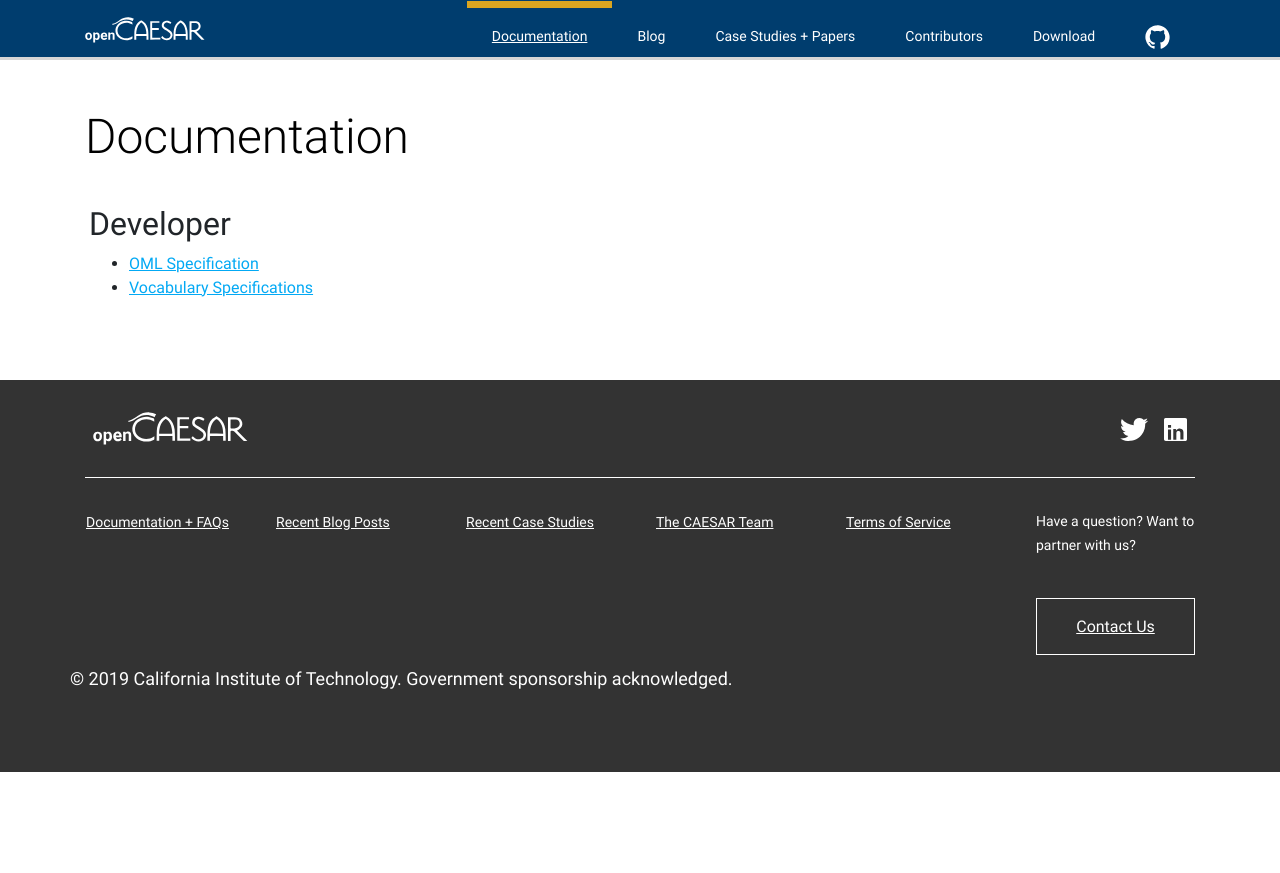
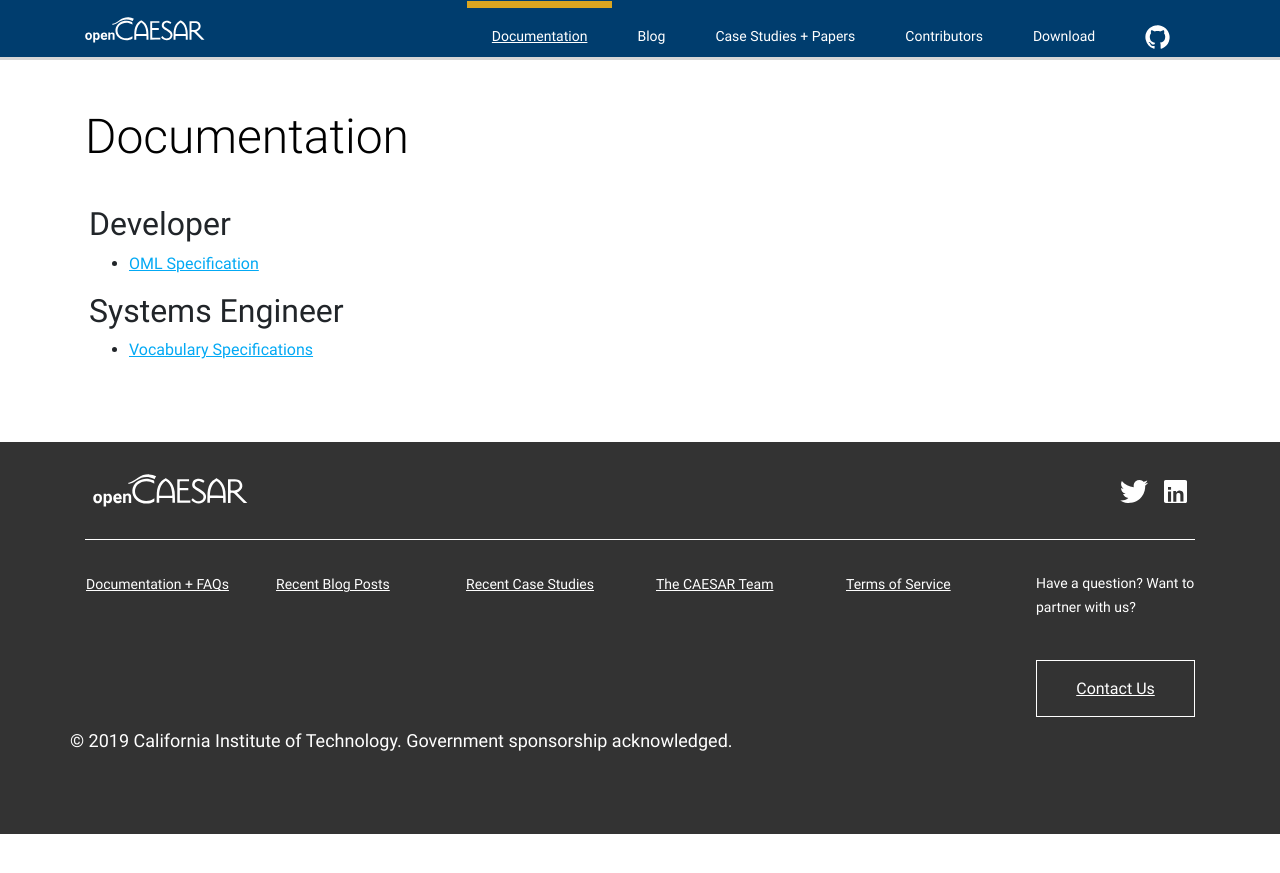
Before and after one commit to opencaesar/opencaesar.github.io, a Jekyll site: the page built from documentation/index.html, in a window 1280 px wide. Shown: the top 873 px of the page. Built offline with Jekyll 4.4.1, drawn with Linux system fonts in a browser that asks for light colours; nearby versions of some CDN libraries.

Commit message:
add systems engineer links

```diff
--- a/_data/documentation/01-developer.yml
+++ b/_data/documentation/01-developer.yml
@@ -3,6 +3,3 @@ contents:
 
   - name: OML Specification
     link: https://opencaesar.github.io/oml-spec/
-
-  - name: Vocabulary Specifications
-    link: https://opencaesar.github.io/vocabularies/
--- /dev/null
+++ b/_data/documentation/02-systemsengineer.yml
@@ -0,0 +1,5 @@
+title: Systems Engineer
+contents:
+
+  - name: Vocabulary Specifications
+    link: https://opencaesar.github.io/vocabularies/
```
